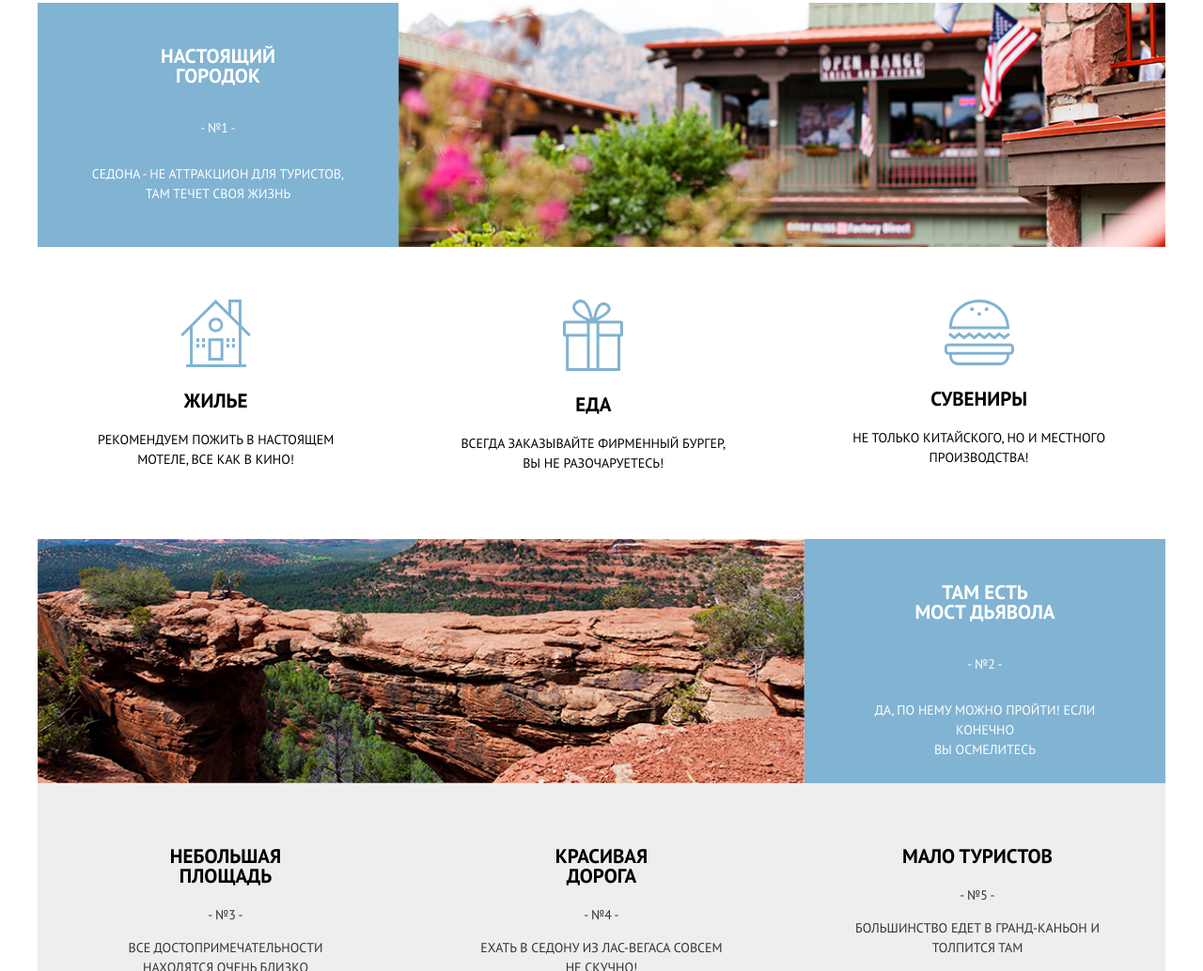
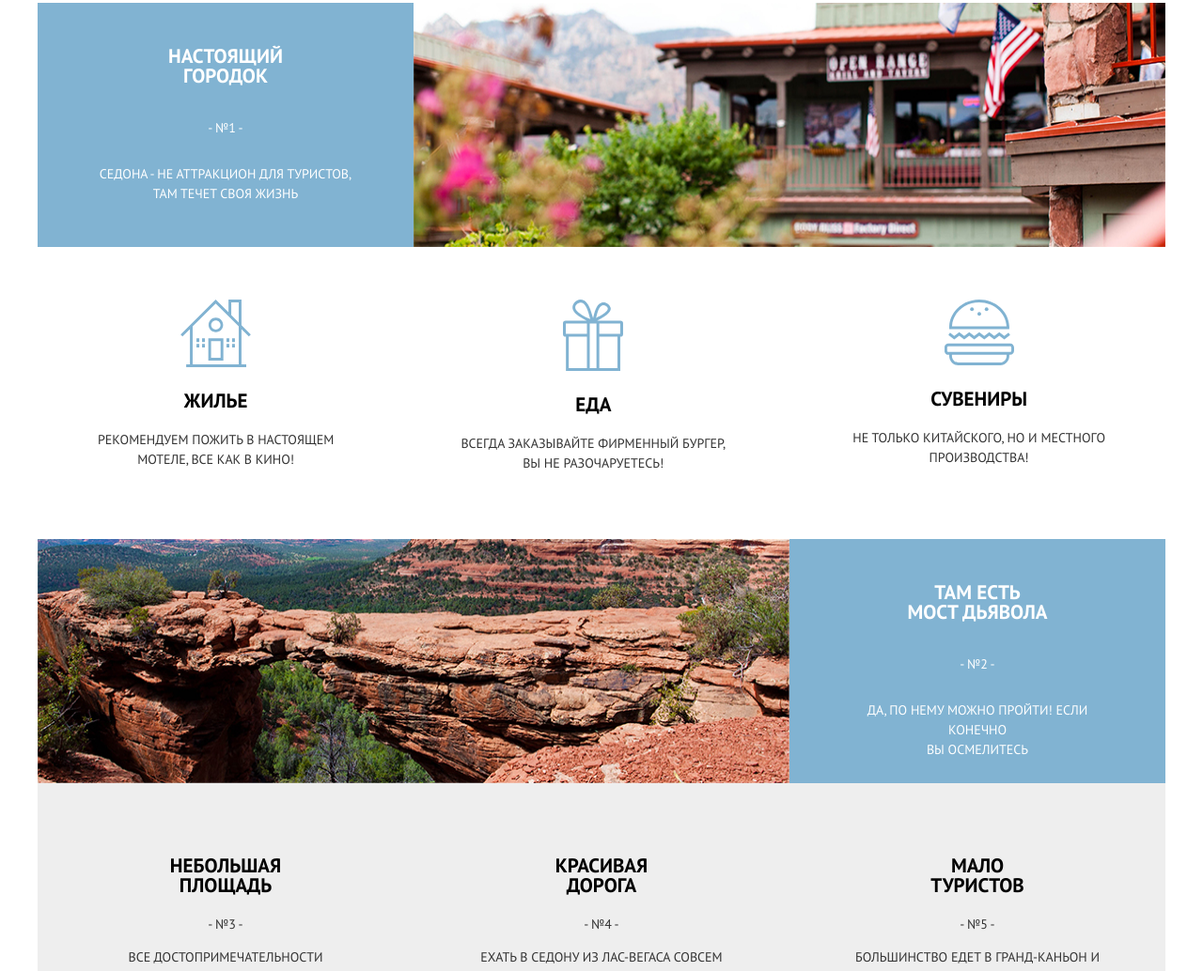
Before and after one commit to rustshubkinn/sedona, a website: page app/index.html in a window 1280 px wide. Shown: the part 822-1856 px from the top of the page at 94% size. Drawn offline with Linux system fonts and the light colour scheme.

Commit message:
Finished with Features Section styles.

```diff
--- a/app/index.html
+++ b/app/index.html
@@ -49,11 +49,13 @@
             <p>- №1 -</p>
             <p>Седона - не аттракцион для туристов, там течет своя жизнь</p>
           </div>
-          <img src="images/dest/features-1.jpg" alt="jopa" />
+          <div>
+            <img src="images/dest/features-1.jpg" alt="jopa" />
+          </div>
         </div>
 
         <div class="row-we-have">
-          <div class="we-have">
+          <div>
             <svg
               xmlns="http://www.w3.org/2000/svg"
               width="75"
@@ -72,13 +74,13 @@
                 />
               </g>
             </svg>
-            <p>Жилье</p>
+            <p class="bold">Жилье</p>
             <p>
               Рекомендуем пожить в настоящем <br />
               мотеле, все как в кино!
             </p>
           </div>
-          <div class="we-have">
+          <div>
             <svg
               xmlns="http://www.w3.org/2000/svg"
               width="64"
@@ -92,13 +94,13 @@
                 d="M61.097 22.501H36.312C50.125 15.602 51.229 11.25 50.72 8.816c-1.162-3.963-5.692-7.023-10.002-5.407-5.569 2.089-7.137 10.388-8.644 16.387-1.924-6.07-3.784-13.814-8.136-17.737C22.677.921 20.843-.205 18.175.031c-4.026.356-9.802 5.382-7.458 10.981 2.251 5.378 9.687 8.777 14.578 11.489H2.879A2.882 2.882 0 0 0 0 25.37v11.322a2.882 2.882 0 0 0 2.879 2.869h.274V76h57.841V39.561h.103a2.882 2.882 0 0 0 2.88-2.869V25.37a2.882 2.882 0 0 0-2.88-2.869zM42.413 5.944c2.103-.31 4.982 1.299 5.255 3.209.393 2.756-3.4 5.255-5.086 6.421-2.523 1.744-4.928 2.643-7.287 4.055.884-3.69 2.549-13.011 7.118-13.685zm-22.882 9.968c-2.225-1.485-6.544-4.431-6.44-7.771.112-3.595 5.743-6.57 8.814-3.886 3.856 3.371 5.713 11.105 7.119 16.557-3.249-1.539-6.328-2.788-9.493-4.9zm5.972 57.114H6.136V39.561h19.368v33.465zm0-36.502H3.046V25.538h22.457v10.986zm10.157 0v36.503h-7.174V25.538h7.174v10.986zm22.351 36.502H38.644V39.561h19.367v33.465zm2.92-36.502H38.644V25.538h22.287v10.986z"
               />
             </svg>
-            <p>Еда</p>
+            <p class="bold">Еда</p>
             <p>
               Всегда заказывайте фирменный бургер, <br />
               вы не разочаруетесь!
             </p>
           </div>
-          <div class="we-have">
+          <div>
             <svg
               xmlns="http://www.w3.org/2000/svg"
               width="74"
@@ -114,7 +116,7 @@
                 <ellipse cx="44.732" cy="10.23" rx="1.946" ry="2.03" />
               </g>
             </svg>
-            <p>Сувениры</p>
+            <p class="bold">Сувениры</p>
             <p>
               Не только китайского, но и местного <br />
               производства!
@@ -123,7 +125,9 @@
         </div>
 
         <div class="row">
-          <img src="images/dest/features-2.jpg" alt="jopka" />
+          <div>
+            <img src="images/dest/features-2.jpg" alt="jopka" />
+          </div>
           <div class="description">
             <p>
               Там есть <br />
@@ -137,9 +141,9 @@
           </div>
         </div>
 
-        <div class="row-we-have-also">
-          <div class="also">
-            <p>
+        <div class="row-we-have">
+          <div class="dark">
+            <p class="bold">
               Небольшая <br />
               площадь
             </p>
@@ -149,8 +153,8 @@
               находятся очень близко
             </p>
           </div>
-          <div class="also">
-            <p>
+          <div class="dark">
+            <p class="bold">
               Красивая <br />
               дорога
             </p>
@@ -160,8 +164,11 @@
               не скучно!
             </p>
           </div>
-          <div class="also">
-            <p>Мало туристов</p>
+          <div class="dark">
+            <p class="bold">
+              Мало <br />
+              туристов
+            </p>
             <p>- №5 -</p>
             <p>
               Большинство едет в Гранд-Каньон и <br />
--- a/app/sass/features.sass
+++ b/app/sass/features.sass
@@ -1,6 +1,7 @@
 section.features
   .promo
     margin: 55px 0
+    padding: 0 20px
     p
       color: #000000
       text-align: center
@@ -16,6 +17,8 @@ section.features
   .row
     display: flex
     max-height: 260px
+    img
+      height: 100%
     .description
       display: flex
       flex-direction: column
@@ -23,7 +26,7 @@ section.features
       background-color: #81b3d2
       color: #ffffff
       padding: 46px 56px
-      width: 400px
+      max-width: 400px
       p
         font-size: 14px
         text-align: center
@@ -40,31 +43,41 @@ section.features
   .row-we-have
     display: flex
     justify-content: space-between
-    .we-have
+    div
       padding: 56px 64px
       text-align: center
       p
         font-size: 14px
         line-height: 21px
         text-transform: uppercase
-        &:nth-child(2)
-          font-size: 21px
-          font-weight: 700
+        color: #333333
+      .bold
+        font-size: 21px
+        font-weight: 700
+        color: #000000
 
-  .row-we-have-also
-    display: flex
-    justify-content: space-between
-    .also
-      background-color: #eeeeee
-      padding: 46px 64px
-      text-align: center
-      width: 400px
-      p
-        font-size: 14px
-        line-height: 21px
-        text-transform: uppercase
-        color: #333333
-        &:first-child
-          color: #000000
-          font-size: 21px
-          font-weight: 700
+  .dark
+    background-color: #eeeeee
+    width: 100%
+
+
+@media ( max-width: 800px )
+  section.features
+    .row
+      flex-wrap: wrap
+      max-height: none
+      .description
+        max-width: 100%
+        width: 100%
+
+    .row-we-have
+      flex-direction: column
+      div
+        padding: 30px 30px
+        border-bottom: 1px solid #d6d6d6
+
+@media ( max-width: 375px )
+  section.features
+    .row
+      .description
+        padding: 46px 20px
--- a/app/sass/main.sass
+++ b/app/sass/main.sass
@@ -1,3 +1,6 @@
+*
+  box-sizing: border-box
+
 
 body
   font-family: "PTSans", sans-serif
@@ -19,18 +22,7 @@ body
 img
   width: 100%
 
-// .container
-//   width: 1056px
-//   margin: 0 auto
-
-// main
-//   p
-//     text-align: center
-//   img
-//     width: 100%
-
 @import header.sass
 @import features.sass
 
-
 // ty loh
```
Also changed, not shown: app/css/app.min.css.
